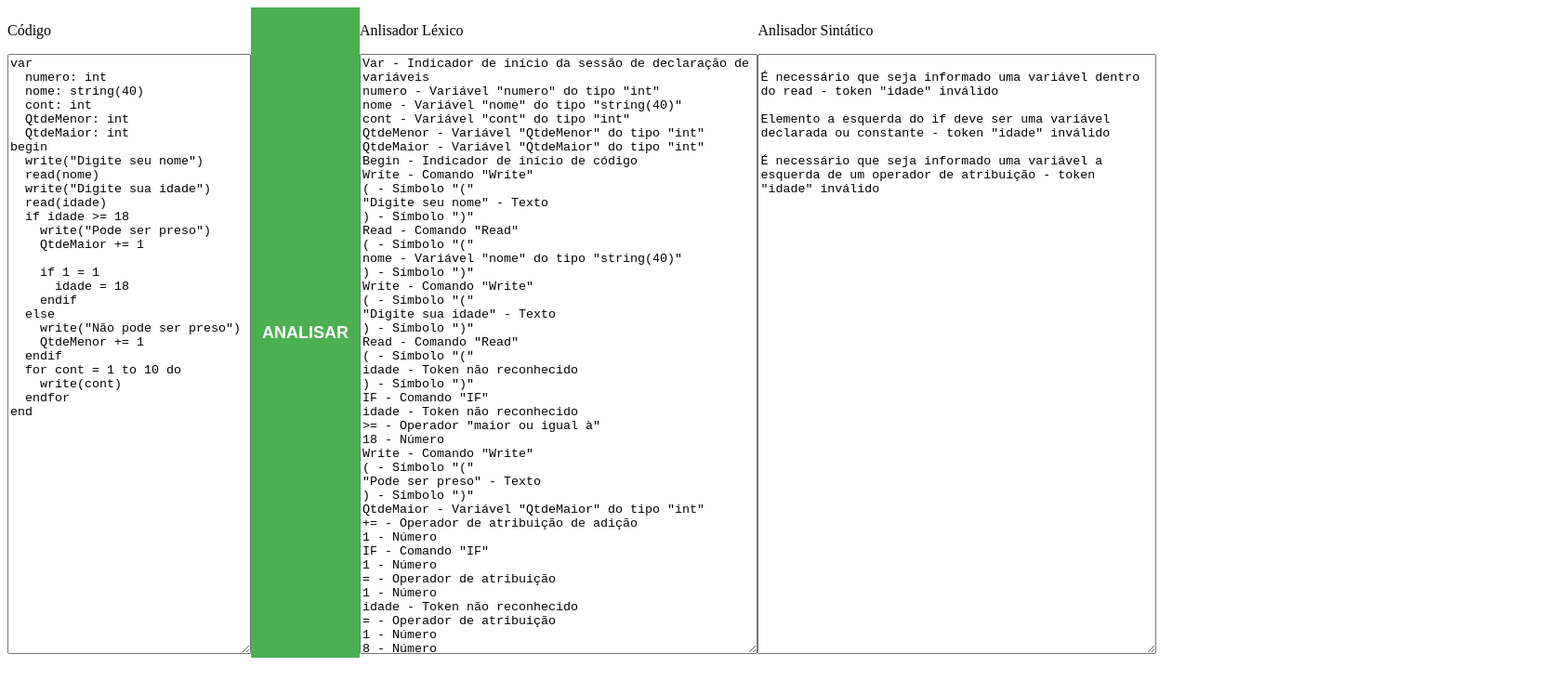
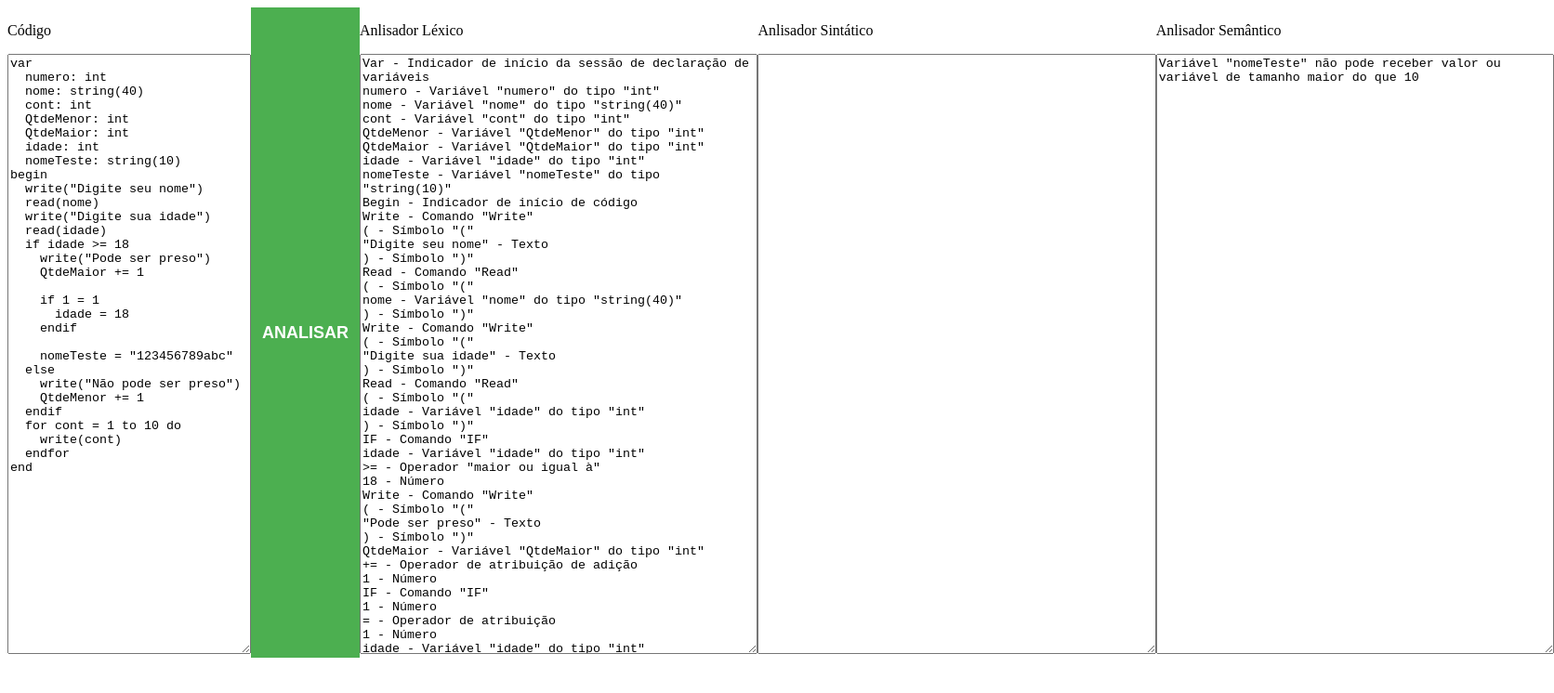
Before and after one commit to LeoDalcegio/rlyscript, a plain HTML site: page src/index.html in a window 1280 px wide. Both pictures are taken after a click on the button "ANALISAR". Shown: the whole page at 93% size, 1672 px wide, since content can reach past the window. Drawn offline with Linux system fonts and the light colour scheme.

Commit message:
semantic analyzer

```diff
--- a/src/index.html
+++ b/src/index.html
@@ -34,6 +34,11 @@
       <p>Anlisador Sintático</p>
       <textarea id="output-syntatic" readonly></textarea>
     </div>
+
+    <div>
+      <p>Anlisador Semântico</p>
+      <textarea id="output-semantic" readonly></textarea>
+    </div>
   </div>
 
 
--- /dev/null
+++ b/src/scripts/analyzers/semantic.js
@@ -0,0 +1,165 @@
+import { isVariable } from "./syntatic.js"
+
+const varRegex = new RegExp('\\bvar\\b')
+const beginRegex = new RegExp('\\bbegin\\b')
+const endRegex = new RegExp('\\bend\\b')
+const ifRegex = new RegExp('\\bif\\b')
+const forRegex = new RegExp('\\bfor\\b')
+
+export const semantic = (code, variables) => {
+  const semanticErrors = getSemanticErrors(code, variables)
+
+  return {
+    semanticAnalysis: semanticErrors
+  }
+}
+
+function getSemanticErrors(code, variables) {
+  let errors = []
+
+  const tokensErrors = getTokenErrors(code, variables)
+
+  if (tokensErrors.length) {
+    errors = errors.concat(tokensErrors)
+  }
+
+  const variablesDeclaredOnlyOnceErrors = getVariablesDeclaredOnlyOnceErrors(variables)
+
+  if (variablesDeclaredOnlyOnceErrors.length) {
+    errors = errors.concat(variablesDeclaredOnlyOnceErrors)
+  }
+
+  return errors
+}
+
+function getTokenErrors(code, variables) {
+  const errors = []
+
+  let varTokenCount = 0
+  let beginTokenCount = 0
+  let endTokenCount = 0
+
+  const codeSectionLines = code.split('\n')
+
+  for (let i = 0; i < codeSectionLines.length; i++) {
+    const codeLine = codeSectionLines[i]
+
+    if (varRegex.test(codeLine)) {
+      varTokenCount++
+    }
+
+    if (beginRegex.test(codeLine)) {
+      beginTokenCount++
+    }
+
+    if (endRegex.test(codeLine)) {
+      endTokenCount++
+    }
+
+    if (codeLine.indexOf(' = ') >= 0) {
+      if (!ifRegex.test(codeLine) && !forRegex.test(codeLine)) {
+
+        const splited = codeLine.trim().split(' ')
+
+        const leftSide = splited[0]
+        const rightSide = splited[2]
+
+        const leftSideType = getVariableOrConstantType(leftSide, variables)
+        const rightSideType = getVariableOrConstantType(rightSide, variables)
+
+        if (leftSideType.toLowerCase().trim() !== rightSideType.toLowerCase().trim()) {
+          errors.push({
+            error: `Variável do tipo "${leftSideType}" não pode receber valor ou variável do tipo "${rightSideType}"`
+          })
+        }
+
+        if (leftSideType.toLowerCase().trim() === "string") {
+          const fullStringType = variables.find(v => v.name.toLowerCase().trim() === leftSide.toLowerCase().trim()).fullType.toLowerCase().trim()
+
+          const stringSize = fullStringType.slice(7, fullStringType.indexOf(")"))
+
+          let rightValueSize = 0
+
+          // verifies if right side is variable
+          if (rightSideType.toLowerCase().trim() === "string") {
+            const fullRightSideStringType = variables.find(v => v.name.toLowerCase().trim() === rightSide.toLowerCase().trim())?.fullType.toLowerCase().trim()
+
+            rightValueSize = fullRightSideStringType?.slice(7, fullRightSideStringType.indexOf(")"))
+          }
+
+          if (!rightValueSize) {
+            rightValueSize = rightSide.slice(1, rightSide.length - 1).length
+          }
+
+          if (stringSize < rightValueSize) {
+            errors.push({
+              error: `Variável "${leftSide}" não pode receber valor ou variável de tamanho maior do que ${stringSize}`
+            })
+          }
+        }
+      }
+    }
+  }
+
+  if (varTokenCount != 1) {
+    errors.push({
+      error: 'Obrigatório apenas um token "var" no início da seção de variáveis do código'
+    })
+  }
+
+  if (beginTokenCount != 1) {
+    errors.push({
+      error: 'Obrigatório apenas um token "begin" no início do código'
+    })
+  }
+
+  if (endTokenCount != 1) {
+    errors.push({
+      error: 'Obrigatório apenas um token "end" no final do código'
+    })
+  }
+
+  return errors
+}
+
+function getVariableOrConstantType(variableOrConstant, variables) {
+  const variableTrim = variableOrConstant.trim()
+
+  let variableType = variables.find(v => v.name === variableTrim)?.type
+
+  if (variableType) return variableType
+
+  if (!isNaN(variableTrim)) {
+    if (Number.isInteger(Number(variableTrim))) {
+      return "int"
+    }
+
+    return "float"
+  }
+
+  if (variableTrim.toLowerCase() === "true" || variableTrim.toLowerCase() === "false") {
+    return "boolean"
+  }
+
+  if (variableTrim.length > 0) {
+    return "string"
+  }
+}
+
+function getVariablesDeclaredOnlyOnceErrors(variables) {
+  const errors = []
+
+  const namesArr = variables.map(function (item) { return item.name });
+
+  const duplicates = namesArr.filter(function (item, idx) {
+    return namesArr.indexOf(item) != idx
+  });
+
+  duplicates.forEach(d => {
+    errors.push({
+      error: `Variável "${d}" foi declarada mais de uma vez`
+    })
+  })
+
+  return errors
+}
--- a/src/scripts/analyzers/syntatic.js
+++ b/src/scripts/analyzers/syntatic.js
@@ -1,27 +1,9 @@
-import { isLetter, isParenthesis, isWhitespace, isTypeDeclarator, isValidType, isNumber, isComparisonOperator } from "../../helpers/identify.js"
+import { isComparisonOperator, isNumber, isValidType, isWhitespace } from "../../helpers/identify.js"
 
 const endifRegex = new RegExp('\\bendif\\b')
 const ifRegex = new RegExp('\\bif\\b')
 const forRegex = new RegExp('\\bfor\\b')
 const endForRegex = new RegExp('\\bendfor\\b')
-
-// * Na seção de variáveis, verificar se existem qualquer símbolo especial entre os nomes de variáveis, qualquer palavra diferente de Int, Float, Boolean ou String nos tipos de variáveis precisam ser detectados como erro.
-
-// * Obrigatório existir a palavra begin, antes da palavra begin, só pode ter "var" e variáveis.
-
-// * inicia com begin e termina com end, não pode ter nada antes de begin e nada depois de end exceto a seção de variáveis
-
-// * Comando IF=> Comando IF, variável ou constante, operador de comparação, variável ou constante, depois virá qualquer linha de código e obrigatoriamente precisará existir o comando Endif.
-
-// * Comando FOR => Comando para, variável, operador de atribuição, constante, comando TO, constante ou variável, comando DO, linhas de código e obrigatoriamente comando EndFor.
-
-// * Comando Write => Comando Write, símbolo(, variável ou símbolo " com texto aleátorio, símbolo aspas, vírgula, variável, símbolo ).
-
-// * Comando Read => Comando Read, símbolo(, variável, símbolo).
-
-// * Comando de atribuição => variável, símbolo "=" constante ou variável
-
-// * Operadores só podem ser aceitos: "=, +, -, /, *, <,>,!=,==,>=,<=,+=,-=,*=,/="
 
 export const syntatic = (code) => {
   const variableDeclarationValues = getVariableDeclarationValues(code)
@@ -73,6 +55,8 @@ function getVariableDeclarationValues(code) {
     const variableName = variableDeclaration[0].trim()
     const variableType = variableDeclaration[1].trim().split('(')[0]
 
+    const fullType = variableDeclaration[1]
+
     if (isWhitespace(variableName)) {
       errors.push({
         line: i + 1,
@@ -93,7 +77,8 @@ function getVariableDeclarationValues(code) {
 
     variables.push({
       name: variableName,
-      type: variableType
+      type: variableType,
+      fullType
     })
   }
 
@@ -361,7 +346,7 @@ function validateIf(codeLine, variables) {
   return errors
 }
 
-function isVariable(varialbeToVerify, variables) {
+export function isVariable(varialbeToVerify, variables) {
   let returningValue = false
 
   variables.forEach((variable) => {
--- a/src/scripts/index.js
+++ b/src/scripts/index.js
@@ -1,9 +1,11 @@
 import { lexical } from './analyzers/lexical.js'
 import { syntatic } from './analyzers/syntatic.js'
+import { semantic } from './analyzers/semantic.js'
 
 const inputElement = document.querySelector('#input')
 const lexicalOutputElement = document.querySelector('#output-lexical')
 const syntaticOutputElement = document.querySelector('#output-syntatic')
+const semanticOutputElement = document.querySelector('#output-semantic')
 
 function createTestInput() {
   const testText = `var
@@ -12,6 +14,8 @@ function createTestInput() {
   cont: int
   QtdeMenor: int
   QtdeMaior: int
+  idade: int
+  nomeTeste: string(10)
 begin
   write("Digite seu nome")
   read(nome)
@@ -24,6 +28,8 @@ begin
     if 1 = 1
       idade = 18
     endif
+
+    nomeTeste = "123456789abc"
   else
     write("Não pode ser preso")
     QtdeMenor += 1
@@ -40,8 +46,10 @@ createTestInput()
 
 function testCode() {
   const code = inputElement.value.toString()
+
   const lexicalOutput = lexical(code)
   const syntaticOutput = syntatic(code)
+  const semanticOutput = semantic(code, syntaticOutput.variableDeclarationAnalysis.variables)
 
   lexicalOutputElement.value = lexicalOutput
     .map((item) => item.value + ' - ' + item.description)
@@ -57,6 +65,9 @@ function testCode() {
     .map((item) => item.error + '\n')
     .join('\n')
 
+  semanticOutputElement.value = semanticOutput.semanticAnalysis
+    .map((item) => item.error + '\n')
+    .join('\n')
 }
 
 
```
